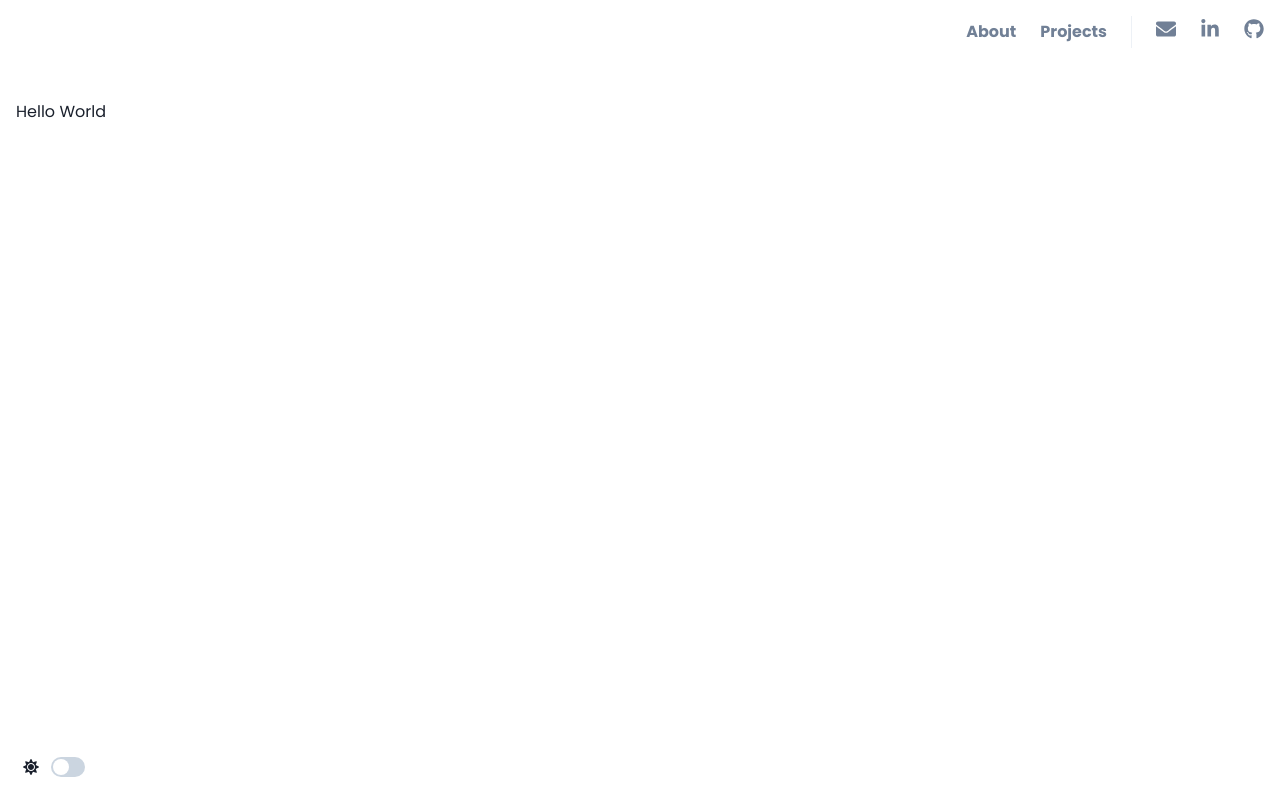
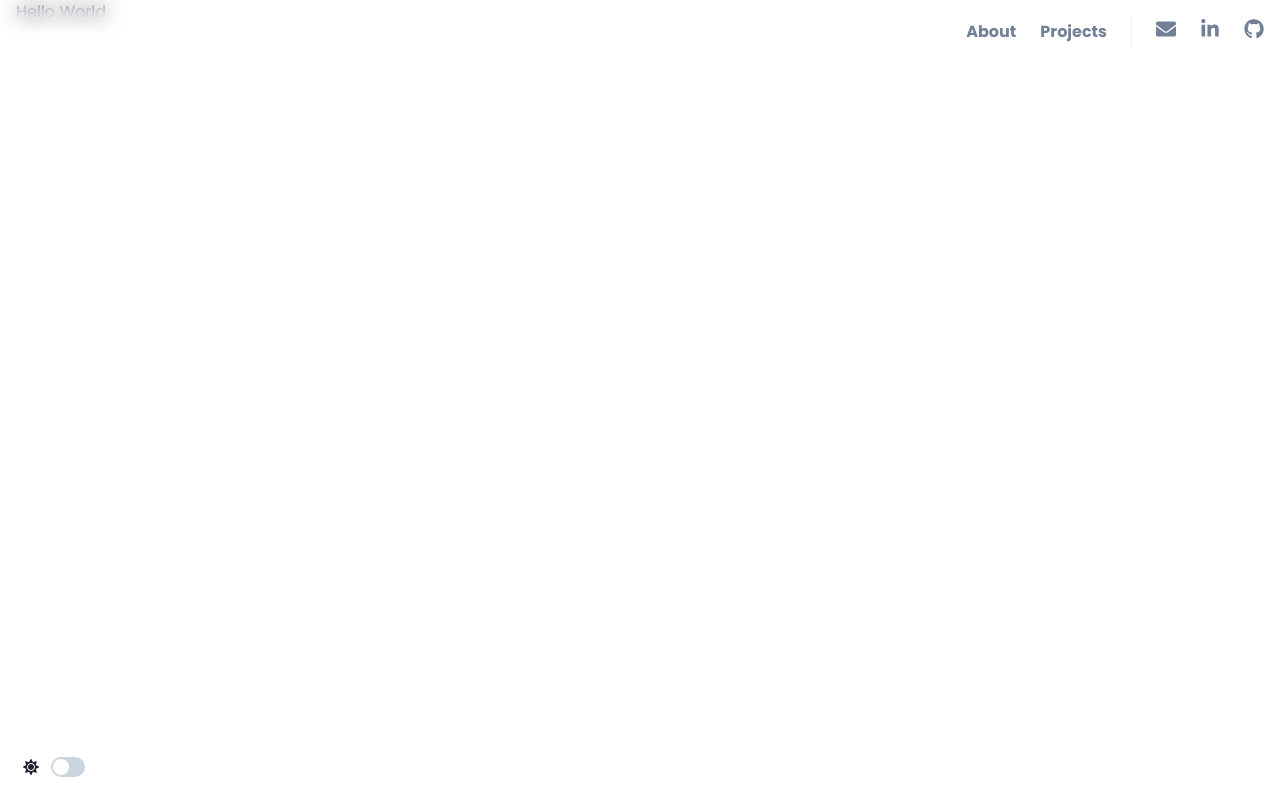
Before and after one commit to HundredBeans/personal-web, a Next.js app: page / in a window 1280 px wide. Built offline with nearby package versions, Linux system fonts and the light colour scheme.

Commit message:
Update layout

```diff
--- a/src/components/layout/Layout.js
+++ b/src/components/layout/Layout.js
@@ -8,9 +8,7 @@ export const AppLayout = ({ children }) => {
     <Box>
       <ColorModeSwitcher position="fixed" bottom="15" left="15" />
       <Header></Header>
-      <Container maxW="container.xl" paddingTop="100px">
-        {children}
-      </Container>
+      <Container maxW="container.xl">{children}</Container>
     </Box>
   );
 };
```
